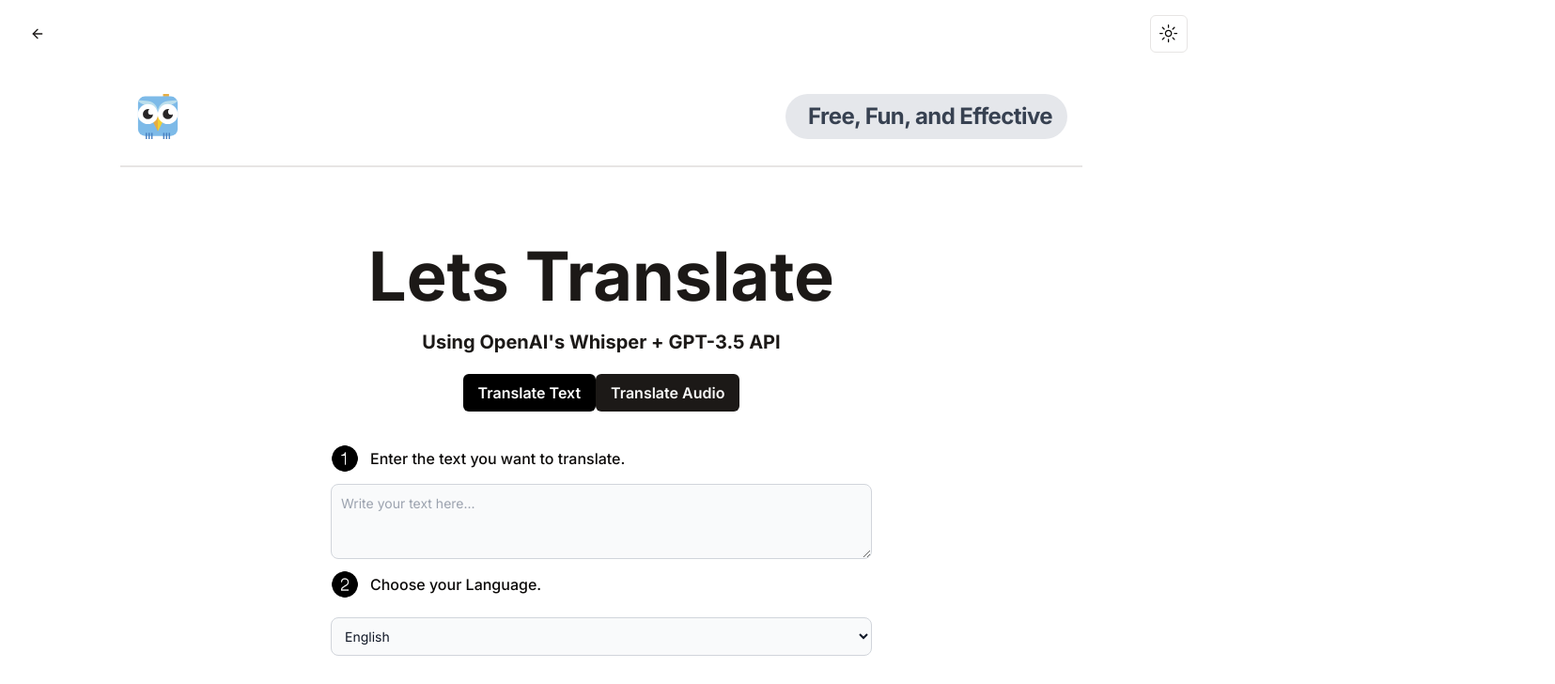
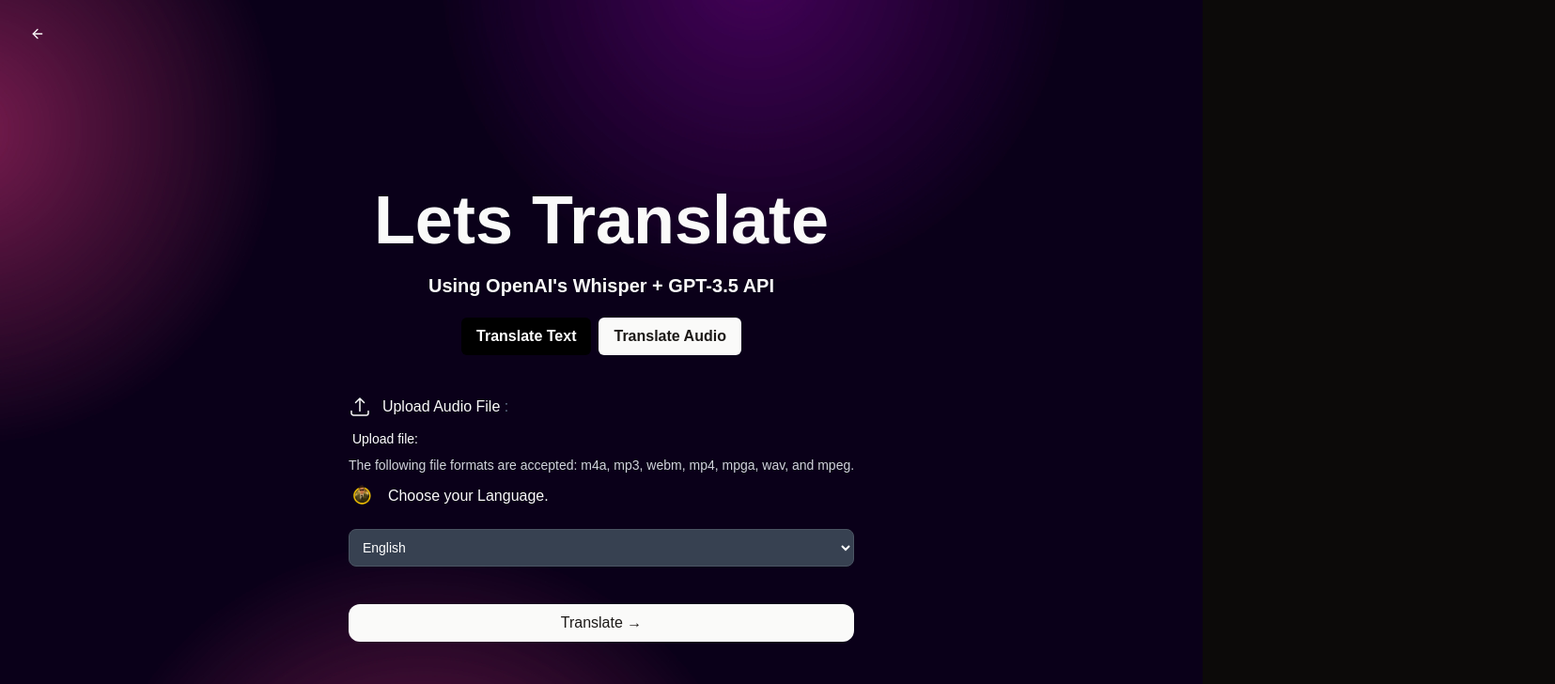
Before and after one commit to afnansiddiqui/ai-saas, a Next.js app: page /whisper in a window 1280 px wide. Shown: the top 728 px of the page at 94% size, 1655 px wide, since content can reach past the window. Built offline with nearby package versions, Linux system fonts and the light colour scheme; a web font is replaced by a local one.

Commit message:
Build: Did changes is wisper model page and removed dark mode and dark mode Toggle

```diff
--- a/src/app/(dashboard)/(routes)/whisper/page.tsx
+++ b/src/app/(dashboard)/(routes)/whisper/page.tsx
@@ -1,4 +1,4 @@
-"use client"
+"use client";
 
 import type { NextPage } from "next";
 import Head from "next/head";
@@ -8,15 +8,16 @@
 import AudioTranslate from "../../../../components/AudioTranslate";
 import Header from "../../../../components//Header";
 import TextTranslate from "../../../../components/TextTranslate";
+import orbitiobg from "../../../../../public/bg-purple.jpg";
 
 const Whisper = () => {
 	const [mode, setMode] = useState<Boolean>(true);
 
 	return (
+		<>
+
 			<div className="flex max-w-5xl mx-auto flex-col items-center justify-center py-2 min-h-screen">
-
-
-      <Header />
+				{/* <Header /> */}
 				<main className="flex flex-1 w-full flex-col items-center justify-center text-center px-4 mb-[100px] sm:mt-20">
 					<h1 className="sm:text-7xl text-4xl max-w-2xl font-bold text-primary">
 						Lets Translate
@@ -24,24 +25,29 @@
 					<p className="sm:text-xl text-lg max-w-md font-bold text-primary mt-5">
 						Using OpenAI&apos;s Whisper + GPT-3.5 API
 					</p>
-        <div className="flex mt-5 mb-[-5px]">
+					<div className="flex mt-5 mb-[-5px] gap-2">
 						<button
-            className={`px-4 py-2 font-semibold rounded-md ${mode ? "bg-black text-white" : "bg-primary text-primary-foreground"
+							className={`px-4 py-2 font-semibold rounded-md ${
+								mode
+									? "bg-black text-white"
+									: "bg-primary text-primary-foreground"
 							}`}
 							onClick={() => setMode(!mode)}
 						>
 							Translate Text
 						</button>
 						<button
-            className={`px-4 py-2 font-semibold rounded-md ${!mode ? "bg-black text-white" : "bg-primary text-primary-foreground"
+							className={`px-4 py-2 font-semibold rounded-md ${
+								!mode
+									? "bg-black text-white"
+									: "bg-primary text-primary-foreground"
 							}`}
 							onClick={() => setMode(!mode)}
 						>
 							Translate Audio
 						</button>
 					</div>
-        {mode ? <TextTranslate /> : <AudioTranslate />}
-
+					{mode ? <AudioTranslate /> : <TextTranslate />}
 					<Toaster
 						position="top-center"
 						reverseOrder={false}
@@ -55,7 +61,8 @@
 					</p>
 				</footer>
 			</div>
+		</>
 	);
-}
+};
 
-export default Whisper
+export default Whisper;
--- a/src/app/(dashboard)/layout.tsx
+++ b/src/app/(dashboard)/layout.tsx
@@ -1,27 +1,18 @@
-"use client"
-import Navbar from "@/components/navbar"
-import { ThemeProvider } from "@/components/theme-provider"
-
-const DashboardLayout = ({
-    children
-}: {
-    children: React.ReactNode;
-}) => {
+import Navbar from "@/components/navbar";
+import orbitiobg from "../../../public/bg-purple.jpg";
+import Image from "next/image";
+const DashboardLayout = ({ children }: { children: React.ReactNode }) => {
 	return (
-        <body>
-            < ThemeProvider
-                attribute="class"
-                defaultTheme="system"
-                enableSystem
-                disableTransitionOnChange
-            >
+		<body className="dark">
 			<main className="">
+				<div className="-z-10 fixed w-full h-[100vh]">
+					<Image src={orbitiobg} alt="orbitio" fill objectFit="cover" />
+				</div>
 				<Navbar />
 				{children}
 			</main>
-            </ThemeProvider >
-        </body >
+		</body>
 	);
-}
+};
 
 export default DashboardLayout;
--- a/src/app/(landing)/page.tsx
+++ b/src/app/(landing)/page.tsx
@@ -13,59 +13,64 @@
 const LandingPage = () => {
 	return (
 		<>
-
 			{/* Image section */}
 			<div className="-z-10 fixed w-full h-[150vh]">
-                <Image
-                    src={orbitiobg}
-                    alt="orbitio"
-                    fill
-                    objectFit="cover"
-                />
-
+				<Image src={orbitiobg} alt="orbitio" fill objectFit="cover" />
 			</div>
 			{/* Navbar */}
-            <div className="fixed top-0 left-0 bg-opacity-100 w-full flex justify-between items-center bg-transparent py-4 shadow-xl border-b-2 mb-8 border-white/10 ">
-                <div className="font-bold sm:text-3xl text-2xl px-4 text-black ">
-                    Orbitio
+			<div
+				className="fixed top-0 left-0 bg-opacity-100 w-full flex justify-between items-center
+       bg-[#FF0065]/40 py-4 shadow-3xl border-b-2 mb-8 border-white/10"
+			>
+				<div className="font-bold sm:text-3xl text-2xl px-4 text-white ">
+					OrbitIo
 				</div>
 				<div className="gap-x-2 flex px-4 justify-end items-center">
-                    <Link href="/dashboard" className="text-white font-bold text-sm sm:text-lg" >
+					<Link
+						href="/dashboard"
+						className="text-white font-bold text-sm sm:text-lg"
+					>
 						Dashboard
 					</Link>
-                    <Link href="/sign-in">
+					{/* <Link href="/sign-in">
                         <Button>
                             Log in
                         </Button>
-                    </Link>
+                    </Link> */}
 					<UserButton afterSignOutUrl="/" />
 				</div>
 			</div>
 			{/* {HERO SECTION} */}
 			<div className="h-full  sm:flex sm:px-16 sm:justify-around ">
-                <div className="px-4 pt-[10rem] sm:py-[12rem] md:col-span-6 col-span-12 text-center sm:text-left" >
-                    <h1 className="text-white lg:text-8xl text-6xl font-extrabold">Orbitio</h1>
-                    <p className="text-[#fff] py-4 ">Lorem ipsum dolor sit amet consectetur adipisicing elit.</p>
+				<div className="px-4 pt-[10rem] sm:py-[12rem] md:col-span-6 col-span-12 text-center sm:text-left">
+					<h1 className="text-white lg:text-8xl text-6xl font-extrabold">
+						Orbitio
+					</h1>
+					<p className="text-[#fff] py-4 ">
+						Lorem ipsum dolor sit amet consectetur adipisicing elit.
+					</p>
 					<div className="">
 						<Link href="/sign-up">
 							<button className="px-1 py-1 w-full sm:w-fit mb-2 sm:mb-0 sm:mr-2 rounded bg-gradient-to-br from-[#FF0065] to-[#81039B] hover:bg-slate-800 text-white mt-3">
-                                <span className='block bg-white/10 rounded px-3 py-1'>Sign Up for free Now</span>
+								<span className="block bg-white/10 rounded px-3 py-1">
+									Sign Up for free Now
+								</span>
 							</button>
 						</Link>
 
 						<Link href="/sign-in">
-                            <button className='px-4 py-2 w-full sm:w-fit rounded bg-gradient-to-br from-[#FF0065] to-[#81039B] hover:bg-slate-200 text-white'>
+							<button className="px-4 py-2 w-full sm:w-fit rounded bg-gradient-to-br from-[#FF0065] to-[#81039B] hover:bg-slate-200 text-white">
 								Sign In
 							</button>
 						</Link>
 					</div>
 				</div>
-                <div className='sm:py-16 py-8 sm:ml-auto sm:mt-8'>
+				<div className="sm:py-16 py-8 sm:ml-auto sm:mt-8">
 					<div className="sm:text-left">
 						<Image
 							src={anda}
-                            alt='Umar Khan developer Image'
-                            className='mx-auto sm:mx-0'
+							alt="Umar Khan developer Image"
+							className="mx-auto sm:mx-0"
 							width={400}
 							height={400}
 						/>
@@ -75,13 +80,24 @@
 
 			{/* Video */}
 			<div className="flex justify-center py-10 px-6 lg:px-0 mt-24 sm:mt-0">
-                <iframe width="900" height="400" src="https://www.youtube.com/embed/hJ96188sXVY?si=HSK-eRHXZ6U5rk_7" title="YouTube video player" allow="accelerometer; autoplay; clipboard-write; encrypted-media; gyroscope; picture-in-picture; web-share"></iframe>
-            </div >
+				<iframe
+					width="900"
+					height="400"
+					src="https://www.youtube.com/embed/hJ96188sXVY?si=HSK-eRHXZ6U5rk_7"
+					title="YouTube video player"
+					allow="accelerometer; autoplay; clipboard-write; encrypted-media; gyroscope; picture-in-picture; web-share"
+				></iframe>
+			</div>
 			{/* WORKHOLIC */}
 			<div className="py-16 text-center">
-                <h1 className="text-white lg:text-6xl text-4xl font-extrabold lg:pt-8 pt-6">Orbitio Commandos</h1>
+				<h1 className="text-white lg:text-6xl text-4xl font-extrabold lg:pt-8 pt-6">
+					Orbitio Commandos
+				</h1>
 				<div className="flex mx-auto justify-center gap-x-4 lg:gap-x-12 lg:py-12 py-8 px-4 lg:px-0">
-                    <Link href="https://www.linkedin.com/in/mustafa-abrar/" target="_blank">
+					<Link
+						href="https://www.linkedin.com/in/mustafa-abrar/"
+						target="_blank"
+					>
 						<div className="lg:w-40 lg:h-40 md:w-24 md:h-24 w-16 h-16 rounded-full  bg-white relative">
 							<Image
 								src={mustafa}
@@ -91,7 +107,9 @@
 								className="rounded-full"
 							/>
 						</div>
-                        <h1 className="text-secondary/90 bg-transparent rounded-xl sm:text-lg text-sm py-2  cursor-pointer">Mustafa Abrar</h1>
+						<h1 className="text-secondary/90 bg-transparent rounded-xl sm:text-lg text-sm py-2  cursor-pointer">
+							Mustafa Abrar
+						</h1>
 					</Link>
 					<Link href="https://www.linkedin.com/in/umarkhaan/" target="_blank">
 						<div className="lg:w-40 lg:h-40 md:w-24 md:h-24 w-16 h-16 rounded-full bg-white relative">
@@ -103,10 +121,15 @@
 								className="rounded-full"
 							/>
 						</div>
-                        <h1 className="text-secondary/90 bg-transparent rounded-xl sm:text-lg text-sm py-2 cursor-pointer">Umar Khan</h1>
+						<h1 className="text-secondary/90 bg-transparent rounded-xl sm:text-lg text-sm py-2 cursor-pointer">
+							Umar Khan
+						</h1>
 					</Link>
 
-                    <Link href="https://www.linkedin.com/in/expert-jamstack-nextjs-react-webdeveloper/?originalSubdomain=pk" target="_blank">
+					<Link
+						href="https://www.linkedin.com/in/expert-jamstack-nextjs-react-webdeveloper/?originalSubdomain=pk"
+						target="_blank"
+					>
 						<div className="lg:w-40 lg:h-40  md:w-24 md:h-24 w-16 h-16 rounded-full bg-white relative">
 							<Image
 								src={afnan}
@@ -116,9 +139,14 @@
 								className="rounded-full"
 							/>
 						</div>
-                        <h1 className="text-secondary/90 bg-transparent rounded-xl sm:text-lg text-sm py-2 cursor-pointer">Muhm. Afnan</h1>
+						<h1 className="text-secondary/90 bg-transparent rounded-xl sm:text-lg text-sm py-2 cursor-pointer">
+							Muhm. Afnan
+						</h1>
 					</Link>
-                    <Link href="https://www.linkedin.com/in/syed-asad-raza-/" target="_blank">
+					<Link
+						href="https://www.linkedin.com/in/syed-asad-raza-/"
+						target="_blank"
+					>
 						<div className="lg:w-40 lg:h-40  md:w-24 md:h-24 w-16 h-16 rounded-full bg-white relative">
 							<Image
 								src={asad}
@@ -128,7 +156,9 @@
 								className="rounded-full"
 							/>
 						</div>
-                        <h1 className="text-secondary/90 bg-transparent rounded-xl sm:text-lg text-sm py-2 cursor-pointer">Syed Asad</h1>
+						<h1 className="text-secondary/90 bg-transparent rounded-xl sm:text-lg text-sm py-2 cursor-pointer">
+							Syed Asad
+						</h1>
 					</Link>
 				</div>
 			</div>
@@ -136,26 +166,27 @@
 
 			<section className="py-16 text-white grid sm:grid-cols-2 gap-4 px-8">
 				<div className="self-center order-2">
-                    <h2 className="text-3xl font-bold py-2">
-                        About Orbito
-                    </h2>
+					<h2 className="text-3xl font-bold py-2">About Orbito</h2>
 					<p>
-                        Lorem ipsum, dolor sit amet consectetur adipisicing elit. Quia molestias eum
-                        ad sed quibusdam non, architecto nobis quasi similique libero, alias dicta
-                        consectetur quaerat commodi doloremque nihil corrupti aut natus voluptatibus.
-                        Eius cupiditate totam, repellat ipsa cumque amet hic! Facilis nostrum, autem sed debitis officia fugit veritatis doloremque ex harum
-                        provident minus nulla laboriosam error sapiente vero corporis ad quod sequi,
-                        mollitia dolorum! Magnam error quae repellat, officiis distinctio fugiat doloribus
-                        dolorum ut, dicta rerum voluptate. Possimus, at doloremque quod vero asperiores
-                        ea dicta odit nobis, veritatis eos voluptatibus necessitatibus molestias cum
-                        placeat fuga perspiciatis illum quia nostrum consequuntur adipisci corrupti
+						Lorem ipsum, dolor sit amet consectetur adipisicing elit. Quia
+						molestias eum ad sed quibusdam non, architecto nobis quasi similique
+						libero, alias dicta consectetur quaerat commodi doloremque nihil
+						corrupti aut natus voluptatibus. Eius cupiditate totam, repellat
+						ipsa cumque amet hic! Facilis nostrum, autem sed debitis officia
+						fugit veritatis doloremque ex harum provident minus nulla laboriosam
+						error sapiente vero corporis ad quod sequi, mollitia dolorum! Magnam
+						error quae repellat, officiis distinctio fugiat doloribus dolorum
+						ut, dicta rerum voluptate. Possimus, at doloremque quod vero
+						asperiores ea dicta odit nobis, veritatis eos voluptatibus
+						necessitatibus molestias cum placeat fuga perspiciatis illum quia
+						nostrum consequuntur adipisci corrupti
 					</p>
 				</div>
 				<div className="self-center order-1">
 					<Image
 						src={anda}
-                        alt='Umar Khan developer Image'
-                        className='mx-auto sm:mx-0'
+						alt="Umar Khan developer Image"
+						className="mx-auto sm:mx-0"
 						width={400}
 						height={400}
 					/>
@@ -167,4 +198,4 @@
 		</>
 	);
 };
-export default LandingPage
+export default LandingPage;
--- a/src/components/AudioTranslate.tsx
+++ b/src/components/AudioTranslate.tsx
@@ -1,4 +1,4 @@
-"use client"
+"use client";
 
 import Image from "next/image";
 import React, { useState, useEffect } from "react";
@@ -81,22 +81,40 @@
 		document.body.removeChild(link);
 	}
 
+	const [isLightMode, setIsLightMode] = useState(false);
+
+	useEffect(() => {
+		if (
+			window.matchMedia &&
+			window.matchMedia("(prefers-color-scheme: light)").matches
+		) {
+			setIsLightMode(true);
+		}
+	}, []);
+
 	return (
 		<div>
 			<div className="max-w-xl w-full">
-        <div className="flex flex-row mt-10 items-center space-x-3">
-          <Image
-            src="/1-black.png"
-            width={30}
-            height={30}
-            alt="1 icon"
-            className="mb-5 sm:mb-0"
+				<div className="flex mt-10 items-center space-x-3">
+					<div className="h-10 flex items-center">
+						<svg
+							xmlns="http://www.w3.org/2000/svg"
+							fill="none"
+							viewBox="0 0 24 24"
+							strokeWidth={1.5}
+							stroke="currentColor"
+							className="w-6 h-6"
+						>
+							<path
+								strokeLinecap="round"
+								strokeLinejoin="round"
+								d="M3 16.5v2.25A2.25 2.25 0 0 0 5.25 21h13.5A2.25 2.25 0 0 0 21 18.75V16.5m-13.5-9L12 3m0 0 4.5 4.5M12 3v13.5"
 							/>
+						</svg>
+					</div>
 					<div className="">
 						<p className="text-left font-medium ">
-              Upload Audio File{" "}
-
-              <span className="text-slate-500 ">)</span>
+							Upload Audio File <span className="text-slate-500 ">:</span>
 						</p>
 					</div>
 				</div>
@@ -117,7 +135,12 @@
 				</p>
 
 				<div className="flex mb-5 items-center space-x-3">
-          <Image src="/2-black.png" width={30} height={30} alt="1 icon" />
+					<Image
+						src={isLightMode ? "/afnan.png" : "/2-black.png"}
+						width={30}
+						height={30}
+						alt="1 icon"
+					/>
 					<p className="text-left font-medium">Choose your Language.</p>
 				</div>
 
--- a/src/components/navbar.tsx
+++ b/src/components/navbar.tsx
@@ -17,7 +17,7 @@
                     </Link>
                 </div>
                 <div className="flex justify-end w-full  gap-x-2 items-center">
-                    <ModeToggle />
+                    {/* <ModeToggle /> */}
                     <UserButton afterSignOutUrl="/" />
                 </div>
             </div>
--- a/src/pages/Customizer.jsx
+++ b/src/pages/Customizer.jsx
@@ -138,7 +138,7 @@
             className="absolute top-0 left-0 z-10 "
             {...slideAnimation('left')}
           >
-            <div className="flex items-center h-screen">
+            <div className="flex items-center min-h-screen">
               <div className="editortabs-container tabs">
                 {EditorTabs.map((tab) => (
                   <Tab
```
Lines whose indentation alone changed are shown as unchanged.
